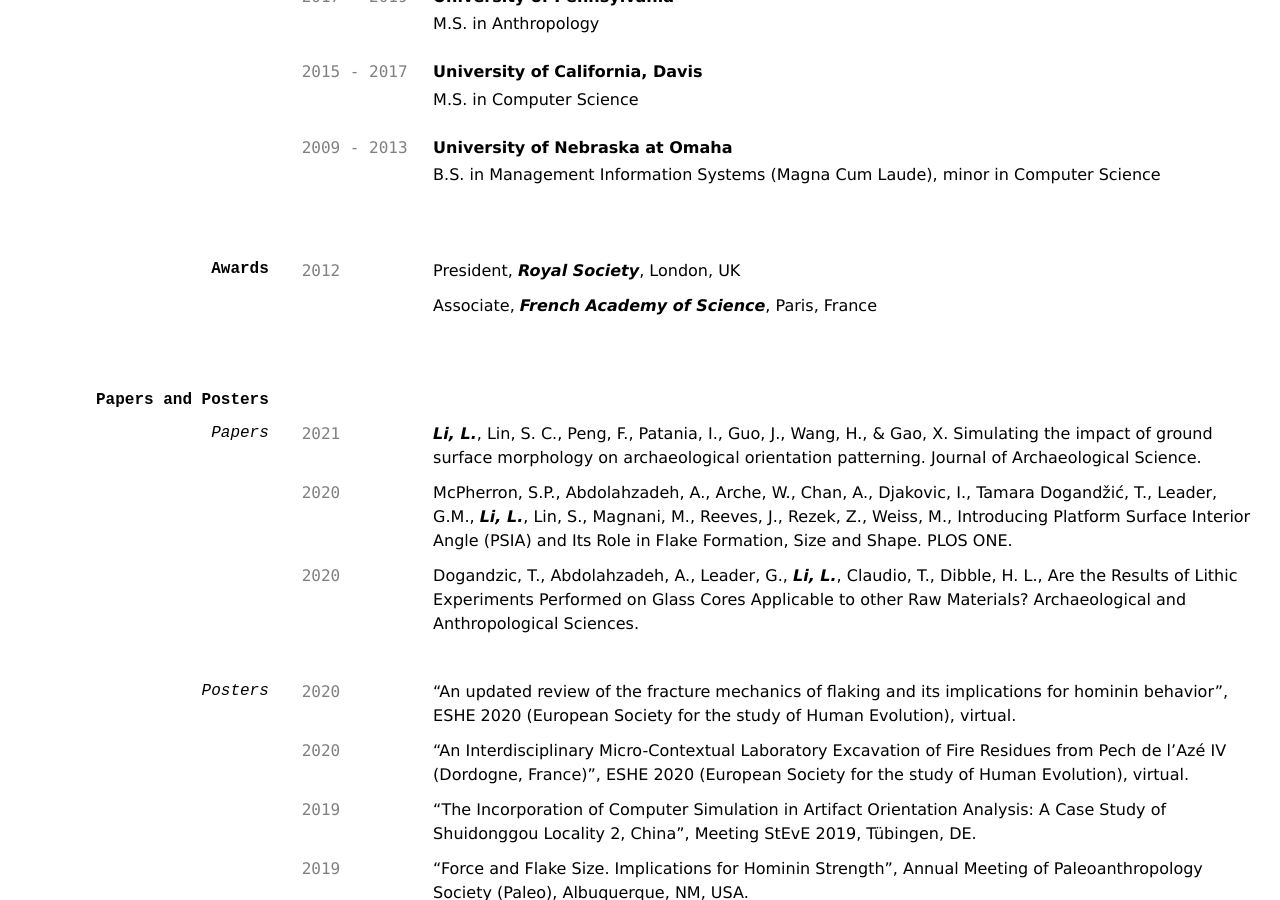
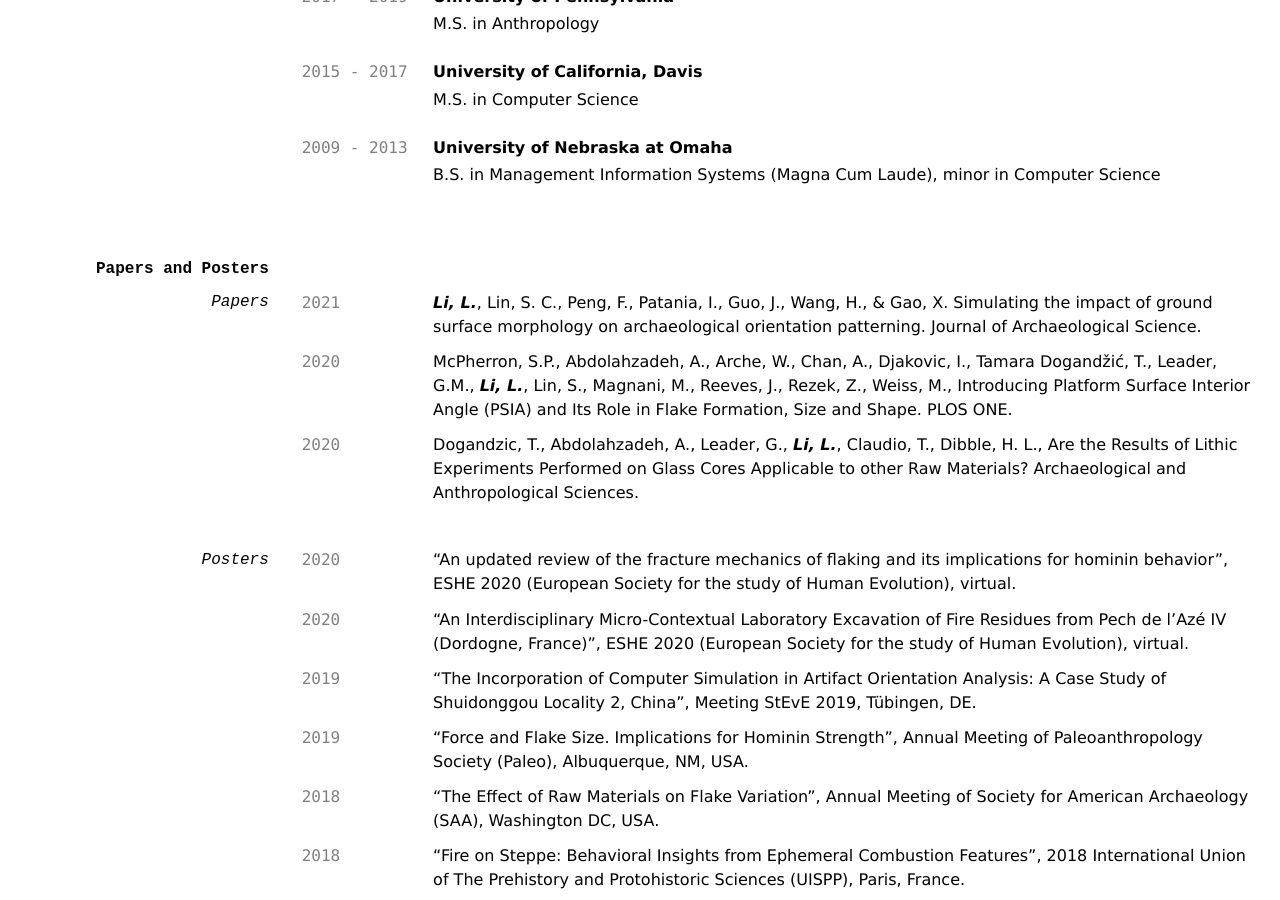
Before and after one commit to lili0824/lili, a Jekyll site: the page built from cv.md, in a window 1280 px wide and 900 px high, scrolled down 434 px. Built offline with Jekyll 4.4.1, drawn with Linux system fonts in a browser that asks for light colours; some of the changed text lies outside the part shown.

Commit message:
Update cv.md

```diff
--- a/cv.md
+++ b/cv.md
@@ -37,15 +37,6 @@ __University of California, Davis__
 `2009 - 2013`
 __University of Nebraska at Omaha__
 - B.S. in Management Information Systems (Magna Cum Laude), minor in Computer Science
-
-## Awards
-
-`2012`
-President, *Royal Society*, London, UK
-
-Associate, *French Academy of Science*, Paris, France
-
-
 
 ## Papers and Posters
 
@@ -188,4 +179,10 @@ Teaching Assistant; ECS 15, Introduction to Computing, University of California,
 Chinese: native<br />
 English: fluent
 
+## Programming languages
+Python<br />
+R<br />
+Java<br />
+SQL<br />
+
 ### Last updated: Jan 2021
```
